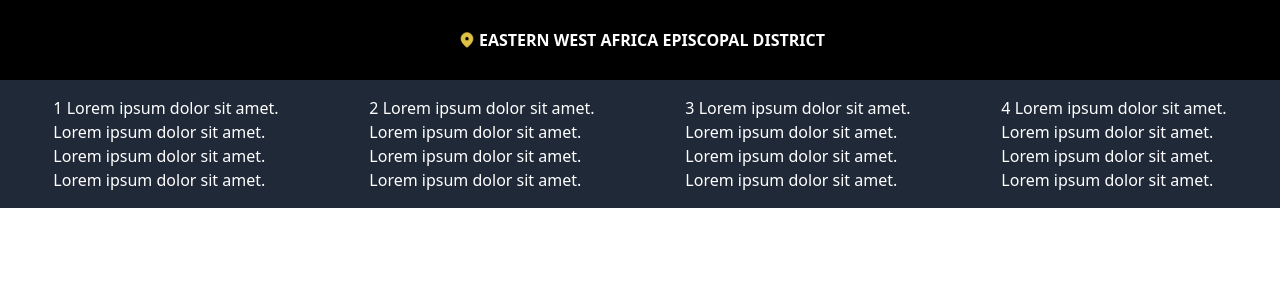
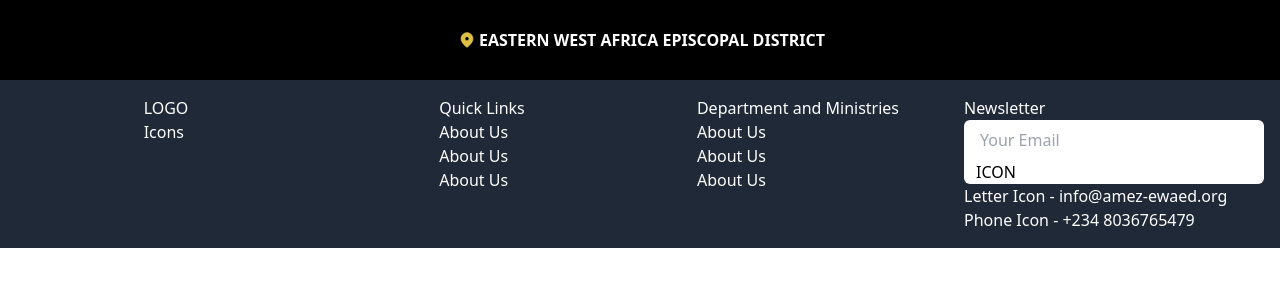
Before and after one commit to Enkay-hect/Amez-Frontend, a Vue app: page / in a window 1280 px wide. Shown: the top 300 px of the page. Built offline with nearby package versions, Linux system fonts and the light colour scheme; the HTML template or start-up script is replaced by a standard one.

Commit message:
set up reusable header and footer

```diff
--- a/src/components/Footer.vue
+++ b/src/components/Footer.vue
@@ -2,37 +2,34 @@
     <footer class="bg-gray-800 text-white p-4 grid sm:grid-cols-2 grid-cols-1 gap-4">
         <div class="grid grid-cols-1 sm:grid-cols-2 gap-4 justify-items-center">
             <div>
-                1
-                Lorem ipsum dolor sit amet.<br />
-                Lorem ipsum dolor sit amet.<br />
-                Lorem ipsum dolor sit amet.<br />
-                Lorem ipsum dolor sit amet.
+               <h1>LOGO</h1>
+               <h2>Icons</h2>
             </div>
 
             <div>
-                2
-                Lorem ipsum dolor sit amet.<br />
-                Lorem ipsum dolor sit amet.<br />
-                Lorem ipsum dolor sit amet.<br />
-                Lorem ipsum dolor sit amet.
+                <h1>Quick Links</h1>
+                <h2>About Us</h2>
+                <h2>About Us</h2>
+                <h2>About Us</h2>
             </div>
         </div>
 
         <div class="grid grid-cols-1 sm:grid-cols-2 gap-4 justify-items-center">
             <div>
-                3
-                Lorem ipsum dolor sit amet.<br />
-                Lorem ipsum dolor sit amet.<br />
-                Lorem ipsum dolor sit amet.<br />
-                Lorem ipsum dolor sit amet.
+                <h1>Department and Ministries</h1>
+                <h2>About Us</h2>
+                <h2>About Us</h2>
+                <h2>About Us</h2>
             </div>
 
             <div>
-                4
-                Lorem ipsum dolor sit amet.<br />
-                Lorem ipsum dolor sit amet.<br />
-                Lorem ipsum dolor sit amet.<br />
-                Lorem ipsum dolor sit amet.
+                <h1>Newsletter</h1>
+                <div class="bg-white rounded-md px-2">
+                    <input type="email" name="" placeholder="Your Email" id="" class="px-2 py-2 rounded-md focus:outline-none focus:ring-0 text-black">
+                    <span class="text-black px-1">ICON</span>
+                </div>
+                <h2>Letter Icon - info@amez-ewaed.org</h2>
+                <h2>Phone Icon - +234 8036765479</h2>
             </div>
         </div>
 
```
